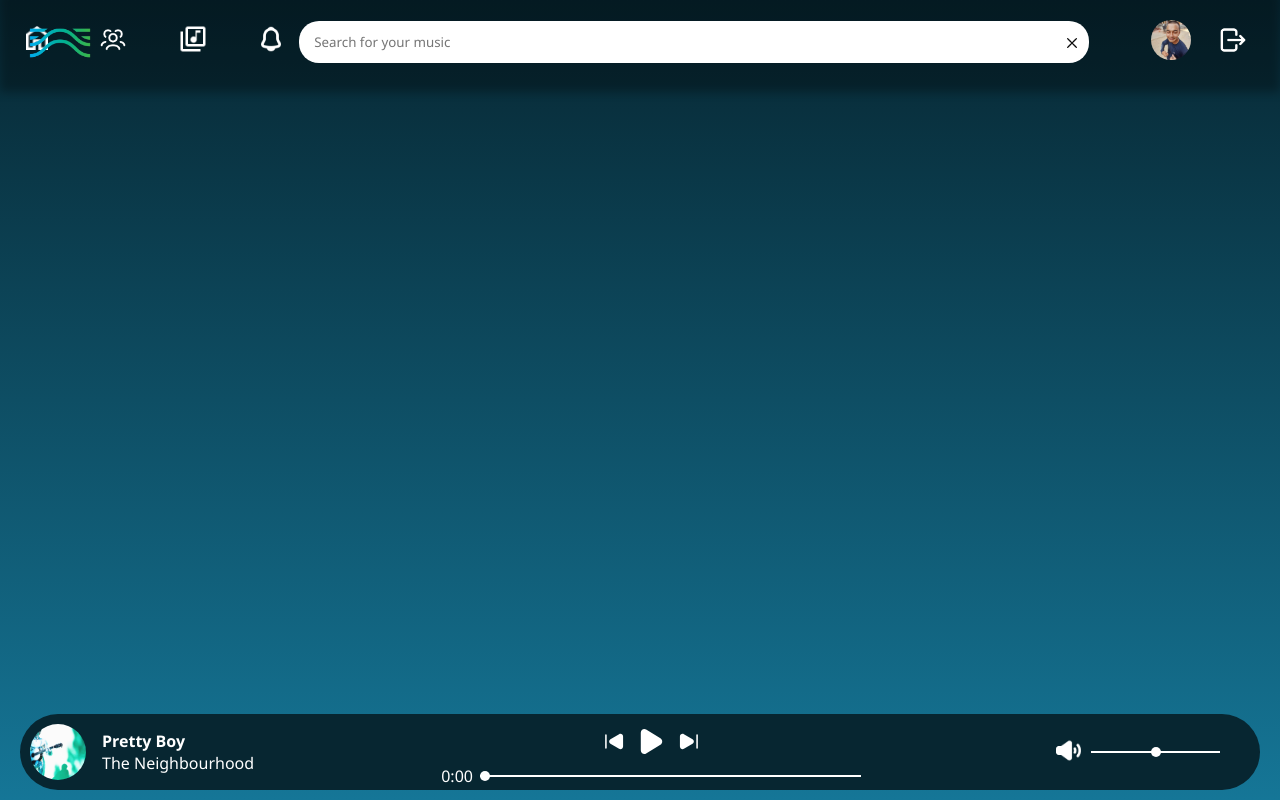
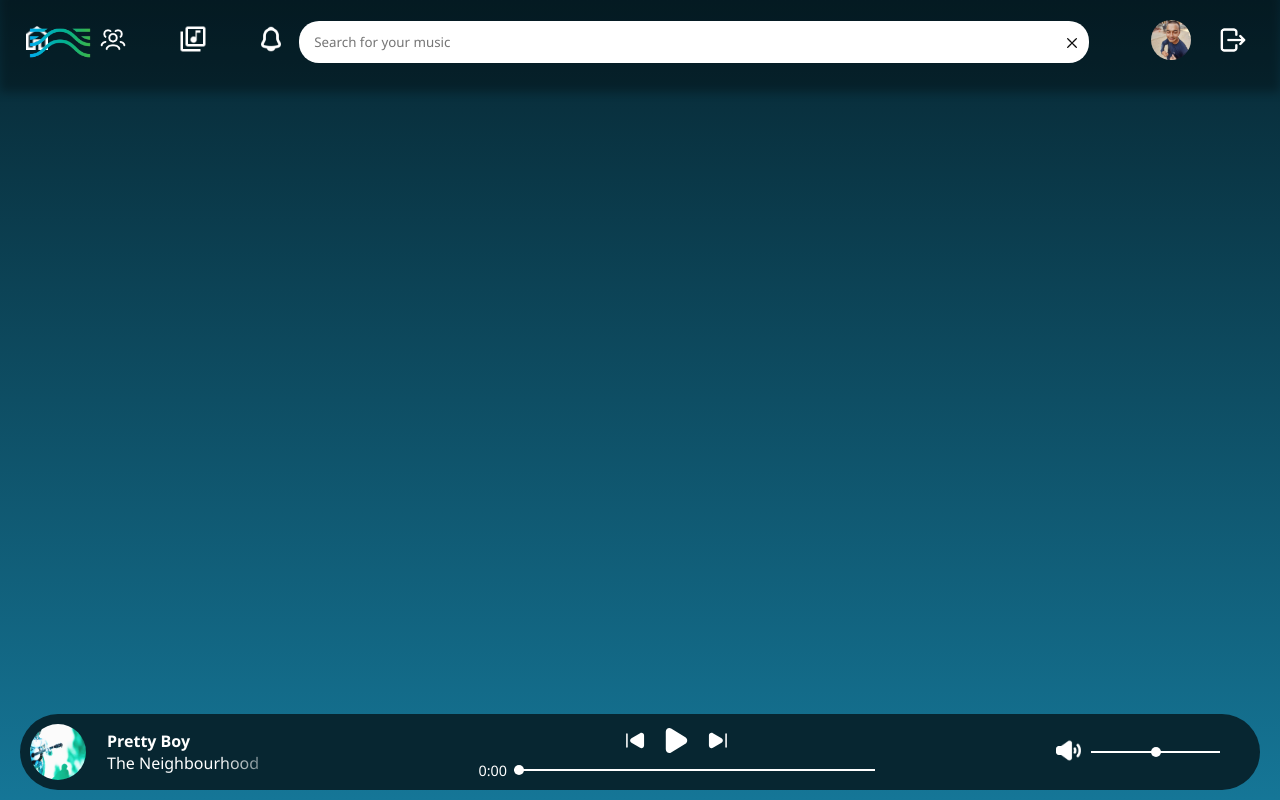
Before and after one commit to fy-st0rm/Lobic, a React (Vite) app: page /home in a window 1280 px wide. Built offline with nearby package versions, Linux system fonts and the light colour scheme; a web font is replaced by a local one.

Commit message:
music bar minor changes

```diff
--- a/src/components/MusicPlayer/MusicPlayer.css
+++ b/src/components/MusicPlayer/MusicPlayer.css
@@ -19,6 +19,14 @@
 
 }
 .song-info{
+    mask-image: none;
+    -webkit-mask-image: linear-gradient(90deg, #072631 60%, transparent);
+
+  }
+.song-info{
+
+    width: 15%;
+    padding: 5px;
     align-self: center;
 }
 .cover-image{
@@ -29,12 +37,17 @@
 
 }
 .song-name{
+    overflow: hidden;
+    white-space: nowrap;
     font-weight: bold;
 }
 .artist-name{
+    overflow: hidden;
+    white-space: nowrap;
     font-size: auto;
 }
 .control-container{
+
     flex-grow: 1;
     width: 50%;
     align-self: center;
@@ -45,6 +58,7 @@
     display: flex;
 }
 .volume-control-bar{
+    width: 100%;
     align-self:center;
     margin-right: 10px;
     appearance: none;
@@ -74,8 +88,11 @@
     border-radius: 100%;
 }
 .control-bar{
+
     display: flex;
-    padding: 10px;
+    margin: 5px;
+    height: 100%;
+    width: 100%;
     justify-content: center;
 
 }
@@ -86,15 +103,20 @@
     cursor: pointer;
 }
 .status{
+    margin: 5px;
+    height: 80%;
+    width: 100%;
     display: flex;
     justify-content: center;
 }
 .music-status{
+    font-size: 90%;
     padding-right: 5px;
     display: block;
     margin-left: auto;
 }
 .control-button{
+    margin:2px;
     background: none;
     border: none;
 }
```
